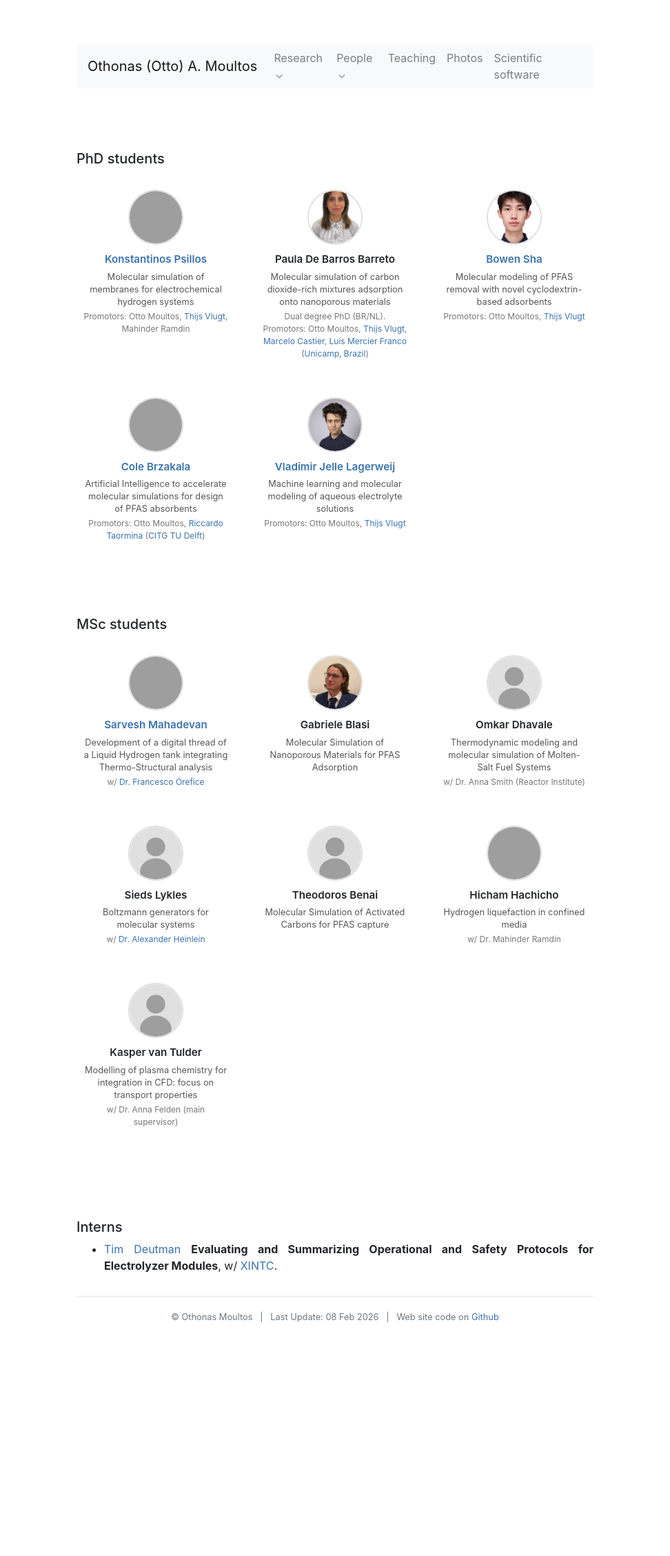
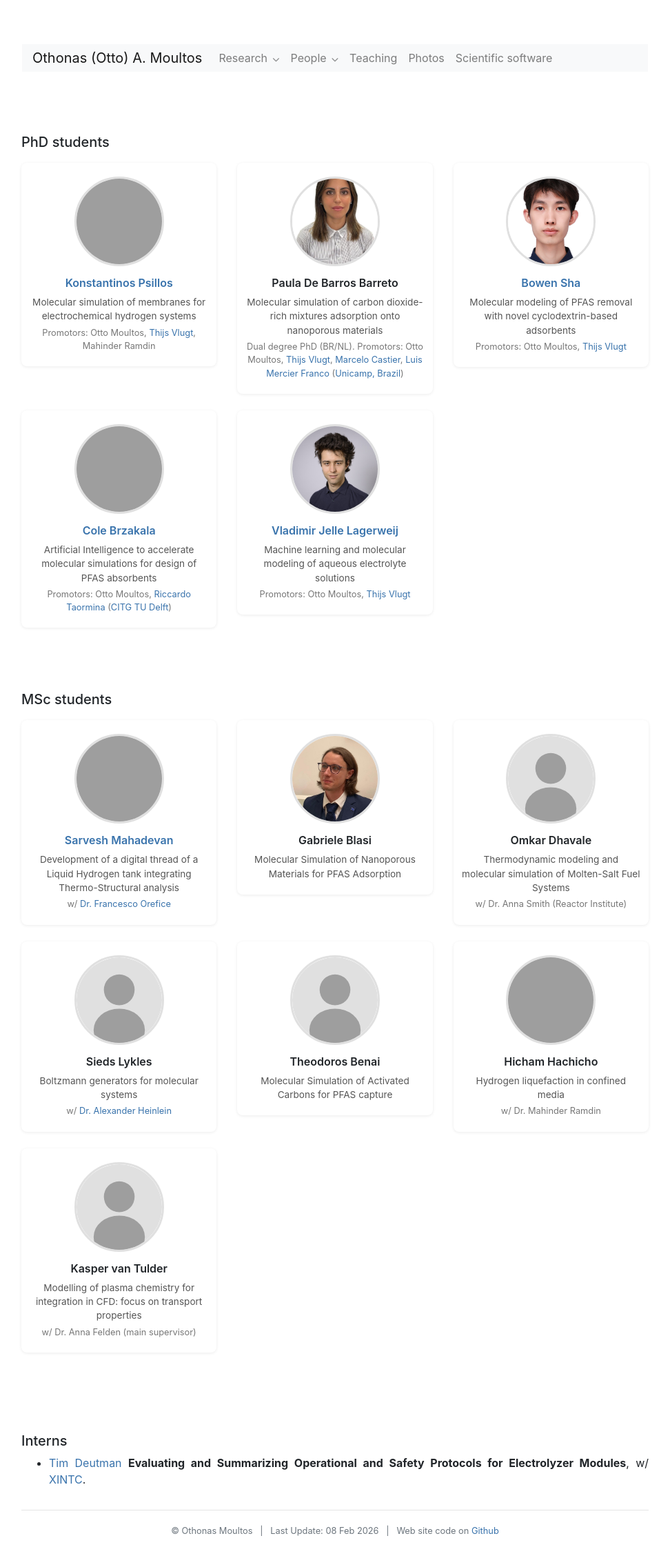
Before and after one commit to omoultosEthTuDelft/web, a Jekyll site: the page built from people/index.md, in a window 1280 px wide. Shown: the whole page at 69% size, without its empty margins (154-1126 px from the left). Built offline with Jekyll 4.4.1, drawn with Linux system fonts in a browser that asks for light colours; nearby versions of some CDN libraries; before the commit the page ends 1946 px from its top, so only the background shows below that; grey boxes are pictures that could not be loaded.

Commit message:
bugfixes

```diff
--- a/css/theme.css
+++ b/css/theme.css
@@ -16,7 +16,7 @@ body {
 /* Customize container */
 @media (min-width: 768px) {
   .container {
-    max-width: 780px;
+    max-width: 940px;
   }
 }
 .container-narrow > hr {
@@ -41,7 +41,7 @@ body {
 
 .navbar {
   min-height: 30px !important;
-  max-width: 780px;
+  max-width: 940px;
   margin-left:auto;
   margin-right:auto;
 }
@@ -73,43 +73,51 @@ a:visited { color: #3973ac; }
 
 /* Person cards for team page */
 .person-card {
-  padding: 15px 10px;
+  padding: 20px 12px;
   text-align: center;
+  background: #fff;
+  border-radius: 8px;
+  box-shadow: 0 1px 4px rgba(0,0,0,0.08);
+  transition: box-shadow 0.2s ease;
+}
+
+.person-card:hover {
+  box-shadow: 0 4px 12px rgba(0,0,0,0.12);
 }
 
 .person-card img {
-  width: 80px !important;
-  height: 80px !important;
-  max-width: 80px !important;
-  max-height: 80px !important;
+  width: 130px !important;
+  height: 130px !important;
+  max-width: 130px !important;
+  max-height: 130px !important;
   object-fit: cover;
-  border: 2px solid #e0e0e0;
+  border: 3px solid #e0e0e0;
   cursor: pointer;
   transition: transform 0.2s ease, box-shadow 0.2s ease;
 }
 
 .person-card img:hover {
   transform: scale(1.05);
-  box-shadow: 0 2px 8px rgba(0,0,0,0.15);
+  box-shadow: 0 4px 12px rgba(0,0,0,0.18);
 }
 
 .person-card .name {
-  font-size: 0.95rem;
+  font-size: 1rem;
   font-weight: 600;
-  margin-top: 10px;
-  margin-bottom: 5px;
+  margin-top: 12px;
+  margin-bottom: 6px;
 }
 
 .person-card .research {
-  font-size: 0.8rem;
-  line-height: 1.4;
+  font-size: 0.85rem;
+  line-height: 1.5;
   color: #555;
 }
 
 .person-card .collab {
-  font-size: 0.75rem;
+  font-size: 0.8rem;
   color: #777;
-  margin-top: 3px;
+  margin-top: 4px;
 }
 
 .phd-grid {
```
